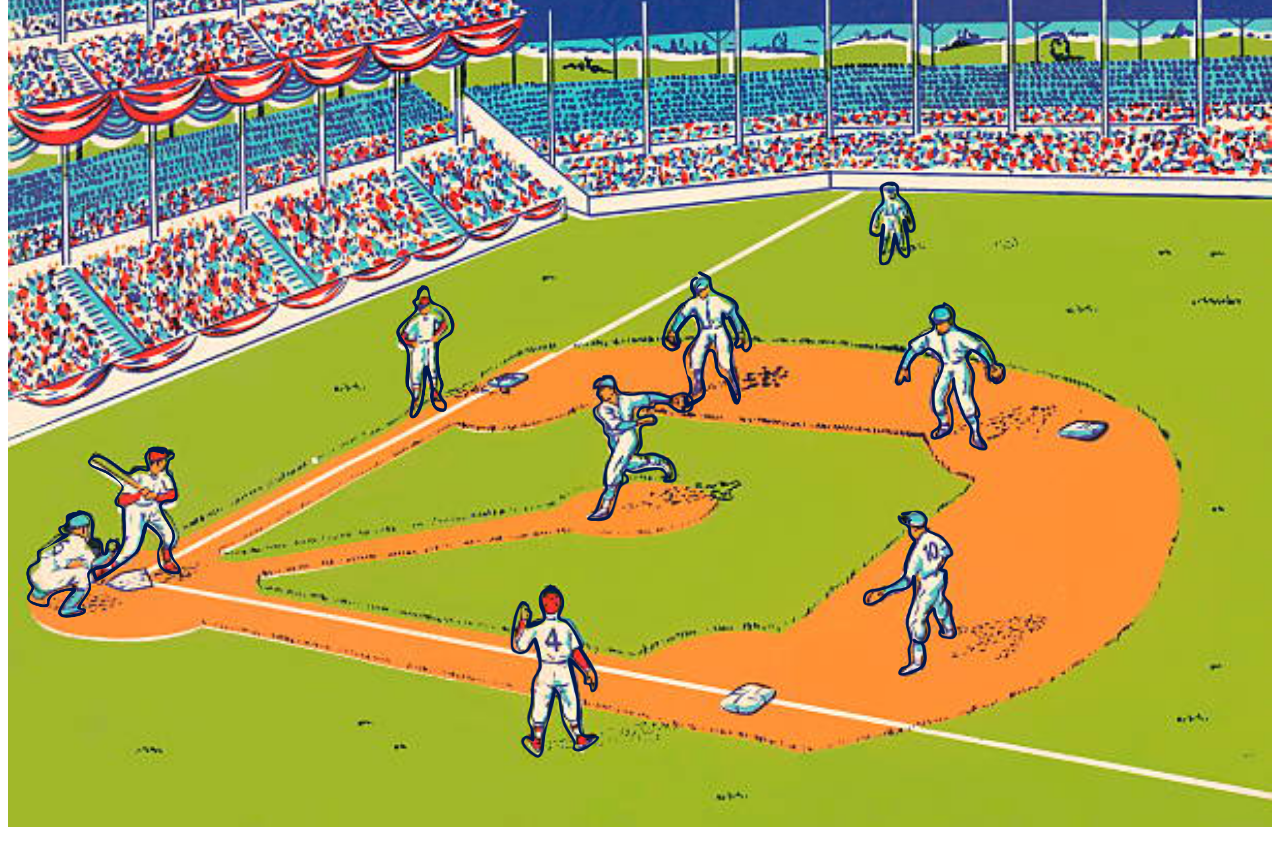
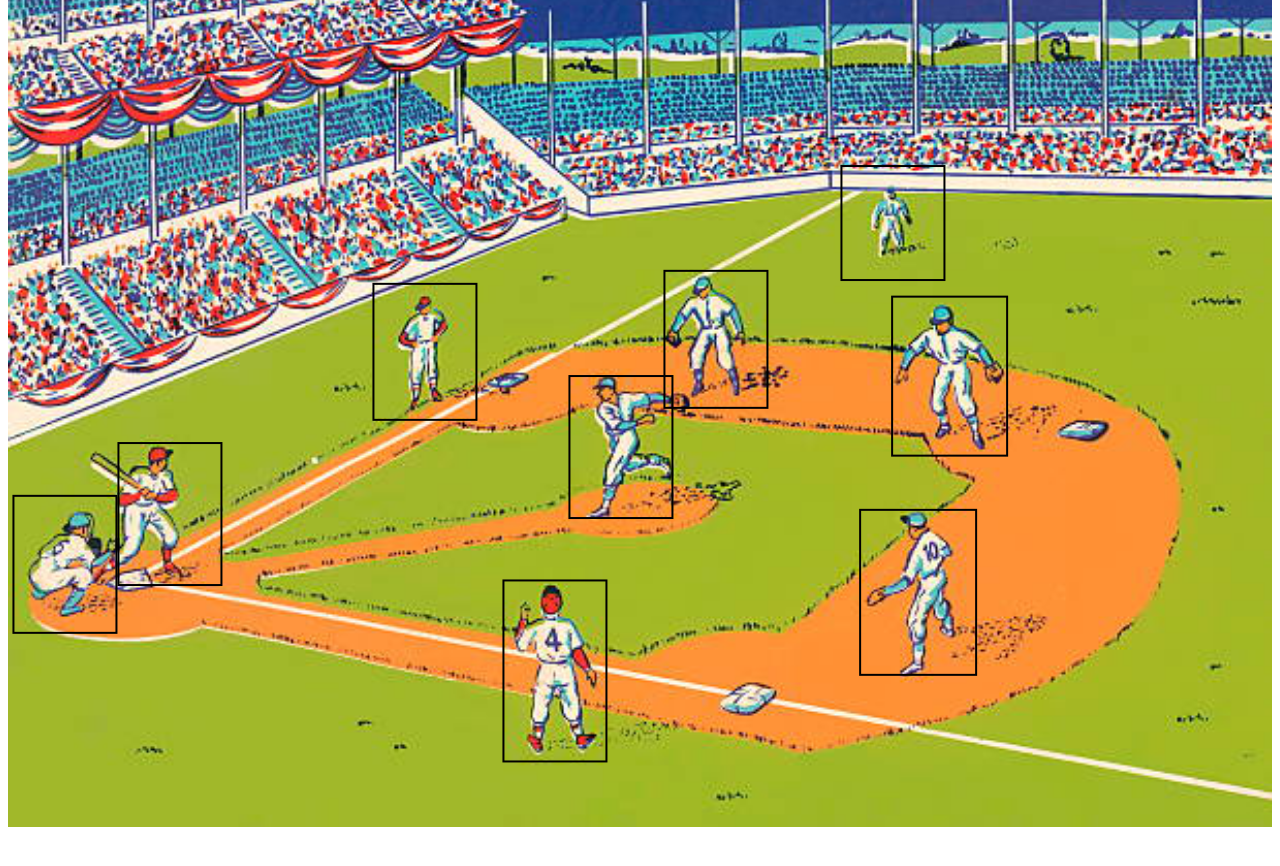
Before and after one commit to James-fleming394/portfolio, a React (Vite) app: page / in a window 1280 px wide. Shown: the part 300-1166 px from the top of the page. Built offline with nearby package versions, Linux system fonts and the light colour scheme.

Commit message:
Fix: Player containers sizing fixed and tested

```diff
--- a/src/components/stadium.css
+++ b/src/components/stadium.css
@@ -26,6 +26,7 @@
   transform: translate(-50%, -50%);
   pointer-events: auto;
   cursor: pointer;
+  border: #000 2px solid;
 }
 
 .player-zone {
@@ -33,8 +34,15 @@
   height: auto;
   display: block;
   transition: transform 0.2s ease, filter 0.2s ease;
+  z-index: 2;
 }
 
+/* Remove the outline while keeping layout */
+.hidden-outline {
+  visibility: hidden;
+}
+
+/* Hover effect using container */
 .player-container:hover .player-zone {
   filter: drop-shadow(0 0 10px gold);
   transform: scale(1.05);
@@ -42,20 +50,19 @@
 
 .title-card {
   position: absolute;
-  bottom: 80%;
+  top: -40px;
   left: 50%;
   transform: translateX(-50%);
+  padding: 5px 10px;
   background-color: #fff9c4;
   border: 2px solid #000;
-  color: red;
-  padding: 5px 10px;
+  font-weight: bold;
+  font-family: 'Comic Sans MS', cursive;
   border-radius: 6px;
-  font-family: 'Comic Sans MS', cursive;
-  font-weight: bold;
   white-space: nowrap;
+  z-index: 5;
   opacity: 0;
   transition: opacity 0.2s ease;
-  z-index: 999;
 }
 
 .player-container:hover .title-card {
--- a/src/components/stadium.jsx
+++ b/src/components/stadium.jsx
@@ -7,57 +7,86 @@ export default function Stadium() {
         <img src="/stadium.png" alt="Stadium" className="stadium-img" />
 
     <div className="hotspot-overlay">
-        {/* Pitcher */}
-        <div className="player-container" style={{ top: '68%', left: '49.2%', width: '36%' }}>
-          <img src="/player-zones/pitcher.png" alt="Pitcher" className="player-zone" />
+        {/* Example Player Zone */}
+        <div className="player-container" style={{ top: '66%', left: '48.5%', width: '8%', height: '12.5%' }}>
+            <img
+            src="/player-zones/pitcher.png"
+            alt="Pitcher"
+            className="player-zone hidden-outline"
+        />
         <div className="title-card">Name & Title</div>
         </div>
 
-        {/* Catcher */}
-        <div className="player-container" style={{ top: '76.5%', left: '5.2%', width: '22%' }}>
-          <img src="/player-zones/catcher.png" alt="Catcher" className="player-zone" />
+        {/* Repeat for each zone... */}
+        <div className="player-container" style={{ top: '76.5%', left: '4.5%', width: '8%', height: '12%' }}>
+            <img
+            src="/player-zones/catcher.png"
+            alt="Catcher"
+            className="player-zone hidden-outline"
+            />
             <div className="title-card">Contact</div>
         </div>
 
-        {/* Hitter */}
-        <div className="player-container" style={{ top: '72%', left: '10%', width: '24%' }}>
-          <img src="/player-zones/hitter.png" alt="Hitter" className="player-zone" />
+        <div className="player-container" style={{ top: '72%', left: '12.8%', width: '8%', height: '12.5%' }}>
+            <img
+            src="/player-zones/hitter.png"
+            alt="Hitter"
+            className="player-zone hidden-outline"
+            />
             <div className="title-card">About Me</div>
         </div>
 
-        {/* First Base */}
-        <div className="player-container" style={{ top: '79%', left: '71.3%', width: '29%' }}>
-          <img src="/player-zones/firstbase.png" alt="First Base" className="player-zone" />
+        <div className="player-container" style={{ top: '79%', left: '72%', width: '9%', height: '14.5%' }}>
+            <img
+            src="/player-zones/firstbase.png"
+            alt="First Base"
+            className="player-zone hidden-outline" /
+            >
             <div className="title-card">Project 1</div>
         </div>
 
-        {/* Shortstop */}
-        <div className="player-container" style={{ top: '59.7%', left: '74.5%', width: '26.5%' }}>
-          <img src="/player-zones/shortstop.png" alt="Shortstop" className="player-zone" />
+        <div className="player-container" style={{ top: '59.7%', left: '74.5%', width: '9%', height: '14%' }}>
+            <img
+            src="/player-zones/shortstop.png"
+            alt="Shortstop"
+            className="player-zone hidden-outline"
+            />
             <div className="title-card">Project 2</div>
         </div>
 
-        {/* Third Base */}
-        <div className="player-container" style={{ top: '56.4%', left: '55.3%', width: '25%' }}>
-          <img src="/player-zones/thirdbase.png" alt="Third Base" className="player-zone" />
+        <div className="player-container" style={{ top: '56.4%', left: '56%', width: '8%', height: '12%' }}>
+            <img
+            src="/player-zones/thirdbase.png"
+            alt="Third Base"
+            className="player-zone hidden-outline"
+            />
             <div className="title-card">Project 3</div>
         </div>
 
-        {/* Left Field */}
-        <div className="player-container" style={{ top: '46%', left: '70%', width: '15%' }}>
-          <img src="/player-zones/leftfield.png" alt="Left Field" className="player-zone" />
+        <div className="player-container" style={{ top: '46%', left: '70%', width: '8%', height: '10%' }}>
+            <img
+            src="/player-zones/leftfield.png"
+            alt="Left Field"
+            className="player-zone hidden-outline"
+            />
             <div className="title-card">GitHub</div>
         </div>
 
-        {/* 3rd Base Coach */}
-        <div className="player-container" style={{ top: '57.5%', left: '33%', width: '21%' }}>
-          <img src="/player-zones/thirdbase-coach.png" alt="Third Base Coach" className="player-zone" />
+        <div className="player-container" style={{ top: '57.5%', left: '33%', width: '8%', height: '12%' }}>
+            <img
+            src="/player-zones/thirdbase-coach.png"
+            alt="Third Base Coach"
+            className="player-zone hidden-outline"
+            />
             <div className="title-card">LinkedIn</div>
         </div>
 
-        {/* 1st Base Coach */}
-        <div className="player-container" style={{ top: '86%', left: '43.3%', width: '33%' }}>
-          <img src="/player-zones/firstbase-coach.png" alt="First Base Coach" className="player-zone" />
+        <div className="player-container" style={{ top: '86%', left: '43.3%', width: '8%', height: '16%' }}>
+            <img
+            src="/player-zones/firstbase-coach.png"
+            alt="First Base Coach"
+            className="player-zone hidden-outline"
+            />
             <div className="title-card">Resume</div>
         </div>
         </div>
```
Also changed, not shown: src/components/playerHotspot.css (+21 -0 lines). Lines whose indentation alone changed are shown as unchanged.
